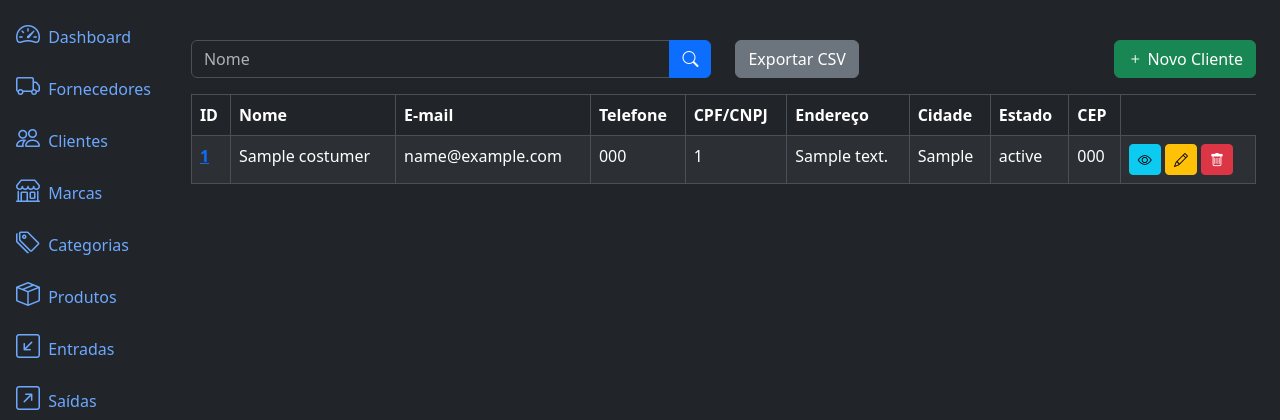
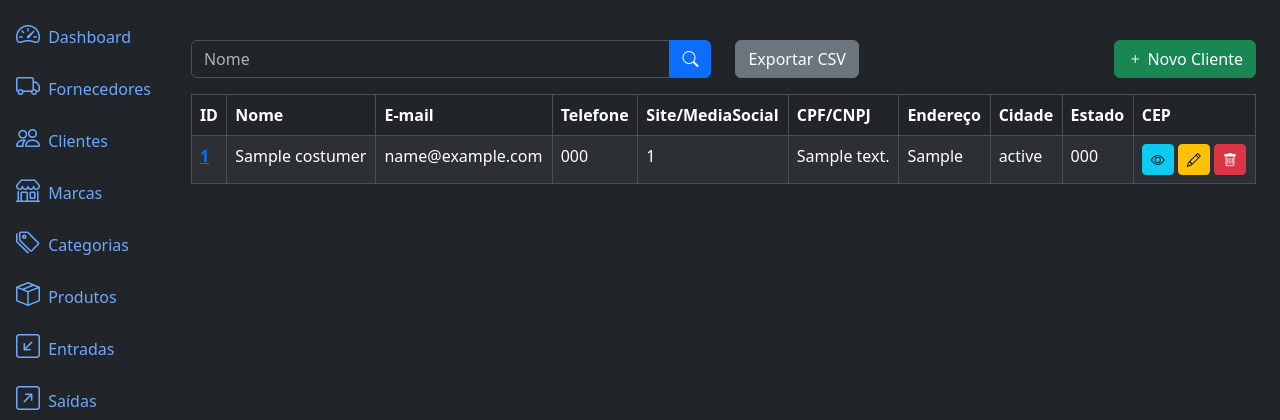
Before and after one commit to pycodebr/sge, a Django app: page /costumers/list/ in a window 1280 px wide. Shown: the part 56-476 px from the top of the page. Run offline with Django 5.2, Linux system fonts and the light colour scheme; a user stored in the database is signed in; tables that the repository leaves empty hold one stand-in row (values such as "Sample post"); some libraries are stand-ins or nearby versions.

Commit message:
Adicioando MediaSocial ao cadastro do cliente

```diff
--- a/application/costumers/admin.py
+++ b/application/costumers/admin.py
@@ -3,7 +3,7 @@ from . import models
 
 
 class CostumerAdmin(admin.ModelAdmin):
-    list_display = ('name', 'mail', 'phone', 'document_id', 'address', 'city' , 'state' , 'zip_code')
+    list_display = ('name', 'mail', 'phone', 'document_id', 'social_media','address', 'city' , 'state' , 'zip_code')
     search_fields = ('name',)
 
 
--- a/application/costumers/forms.py
+++ b/application/costumers/forms.py
@@ -6,12 +6,13 @@ class CostumerForm(forms.ModelForm):
 
     class Meta:
         model = models.Costumer
-        fields = ['name', 'mail', 'phone', 'document_id', 'address', 'city' , 'state' , 'zip_code']
+        fields = ['name', 'mail', 'phone', 'document_id', 'social_media', 'address', 'city' , 'state' , 'zip_code']
         widgets = {
             'name': forms.TextInput(attrs={'class': 'form-control'}),
             'mail': forms.TextInput(attrs={'class': 'form-control'}),
             'phone': forms.TextInput(attrs={'class': 'form-control'}),
             'document_id': forms.TextInput(attrs={'class': 'form-control'}),
+            'social_media': forms.TextInput(attrs={'class': 'form-control'}),
             'address': forms.TextInput(attrs={'class': 'form-control'}),
             'city': forms.TextInput(attrs={'class': 'form-control'}),
             'state': forms.TextInput(attrs={'class': 'form-control', 'maxlength': '2'}),
@@ -22,6 +23,7 @@ class CostumerForm(forms.ModelForm):
             'mail': 'E-mail',
             'phone': 'Telefone',
             'document_id': 'CPF/CNPJ',
+            'social_media': 'Site/MediaSocial',
             'address': 'Endereço',
             'city': 'Cidade',
             'state': 'Estado',
--- a/application/costumers/models.py
+++ b/application/costumers/models.py
@@ -6,6 +6,7 @@ class Costumer(models.Model):
     mail = models.TextField(null=True, blank=True)
     phone = models.CharField(max_length=15, blank=True)
     document_id = models.CharField(max_length=15, blank=True)
+    social_media = models.CharField(max_length=100, blank=True)
     address = models.CharField(max_length=300, blank=True)
     city = models.CharField(max_length=100, blank=True)
     state = models.CharField(max_length=2, blank=True)
--- a/application/costumers/templates/costumer_list.html
+++ b/application/costumers/templates/costumer_list.html
@@ -35,6 +35,7 @@ SGE - Clientes
         <th>Nome</th>
         <th>E-mail</th>
         <th>Telefone</th>
+        <th>Site/MediaSocial</th>
         <th>CPF/CNPJ</th>
         <th>Endereço</th>
         <th>Cidade</th>
--- a/application/costumers/views.py
+++ b/application/costumers/views.py
@@ -66,9 +66,9 @@ def costumers_export(request):
     response = HttpResponse(content_type="text/csv")
     response["Content-Disposition"] = 'attachment; filename="clientes.csv"'
     writer = csv.writer(response)
-    writer.writerow(["Nome", "E-mail", "Telefone", "CPF/CNPJ", "Endereço", "Cidade", "Estado", "CEP", "Data de Criação"])
+    writer.writerow(["Nome", "E-mail", "Telefone", "Site/MediaSocial", "CPF/CNPJ", "Endereço", "Cidade", "Estado", "CEP", "Data de Criação"])
 
     for c in models.Costumer.objects.all():
-        writer.writerow([c.name, c.mail, c.phone, c.document_id, c.address, c.city, c.state, c.zip_code, c.created_at])
+        writer.writerow([c.name, c.mail, c.phone, c.document_id, c.social_media, c.address, c.city, c.state, c.zip_code, c.created_at])
 
     return response
```
Also changed, not shown: application/costumers/migrations/0002_costumer_social_media.py (added).
